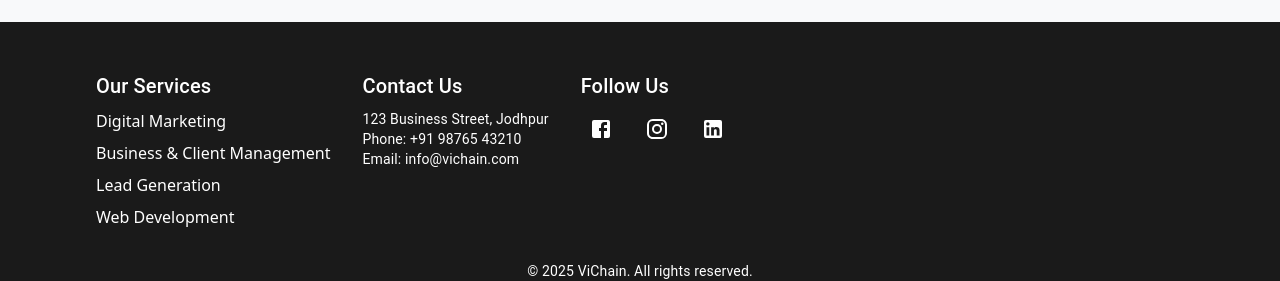
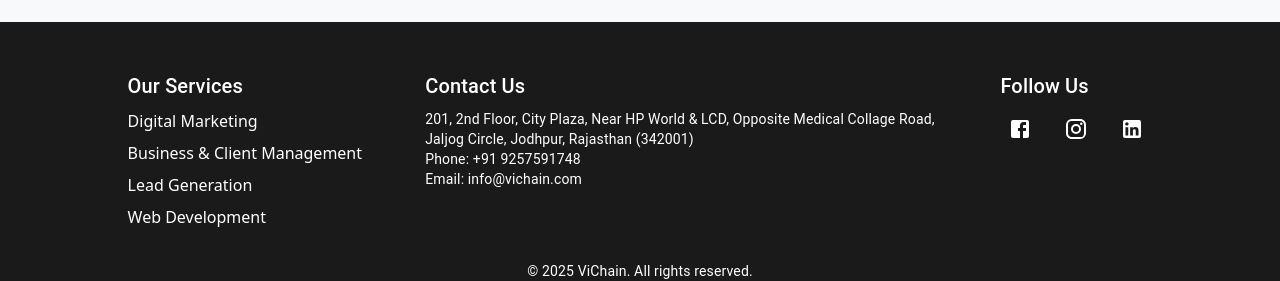
Before and after one commit to Muskan-Shobhawat/ViChainBackend, a React (Vite) app: page / in a window 1280 px wide. Shown: the part 9083-9364 px from the top of the page. Built offline with nearby package versions, Linux system fonts and the light colour scheme.

Commit message:
Initial commit

```diff
--- /dev/null
+++ b/src/CSS/Footer.css
@@ -0,0 +1,28 @@
+.footergg{
+    /* border: 2px solid red; */
+    display: flex !important;
+    align-items: flex-start;
+    justify-content: space-around;
+}
+
+.footerpp{
+    /* border: 2px solid blue; */
+    width: 40vw;
+}
+
+.txtfooterpp{
+    margin: 2vh 0vw;
+}
+
+@media only screen and (max-width: 820px) {
+   .footergg{
+    /* border: 2px solid rgb(0, 255, 4); */
+    display: flex !important;
+    flex-direction: column;
+    align-items: flex-start;
+    justify-content: space-around;
+}
+.txtfooterpp{
+    margin: 2vh 0vw;
+}
+}
--- a/src/Components/Footer.jsx
+++ b/src/Components/Footer.jsx
@@ -1,6 +1,7 @@
 import React from "react";
 import { Box, Grid, Typography, Link, IconButton } from "@mui/material";
 import { Facebook, Instagram, LinkedIn } from "@mui/icons-material";
+import "../CSS/Footer.css";
 
 const Footer = () => {
   return (
@@ -12,7 +13,7 @@ const Footer = () => {
         px: { xs: 4, md: 12 },
       }}
     >
-      <Grid container spacing={4}>
+      <Grid container-fluid spacing={4} className="footergg">
         {/* Services Links */}
         <Grid item xs={12} md={4}>
           <Typography variant="h6" gutterBottom>
@@ -35,13 +36,13 @@ const Footer = () => {
         </Grid>
 
         {/* Contact Info */}
-        <Grid item xs={12} md={4}>
+        <Grid item xs={12} md={4} className="footerpp">
           <Typography variant="h6" gutterBottom>
             Contact Us
           </Typography>
-          <Typography variant="body2">123 Business Street, Jodhpur</Typography>
-          <Typography variant="body2">Phone: +91 98765 43210</Typography>
-          <Typography variant="body2">Email: info@vichain.com</Typography>
+          <Typography variant="body2" className="txtfooterpp">201, 2nd Floor, City Plaza, Near HP World & LCD, Opposite Medical Collage Road, Jaljog Circle, Jodhpur, Rajasthan (342001)</Typography>
+          <Typography variant="body2" className="txtfooterpp">Phone: +91 9257591748</Typography>
+          <Typography variant="body2" className="txtfooterpp">Email: info@vichain.com</Typography>
         </Grid>
 
         {/* Socials */}
```
